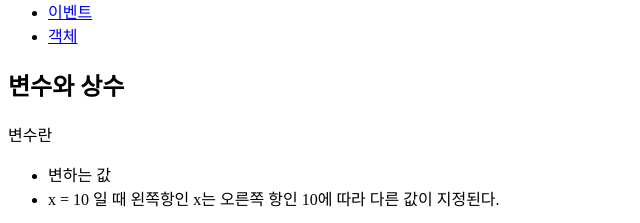
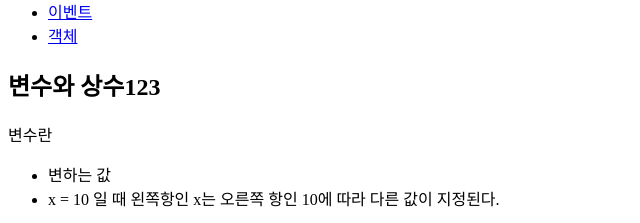
Before and after one commit to Seokbeom/opentutorials-dingco, a plain HTML site: page index.html in a window 1280 px wide. Shown: the part 208-431 px from the top of the page, 0-640 px from the left. Drawn offline with Linux system fonts and the light colour scheme.

Commit message:
add index.html

```diff
--- a/index.html
+++ b/index.html
@@ -24,7 +24,7 @@
                 </ul>
             </nav>
             <article>
-                <h2>변수와 상수</h2>
+                <h2>변수와 상수123</h2>
                 <div>
                     <p>변수란</p>
                     <ul>
```
